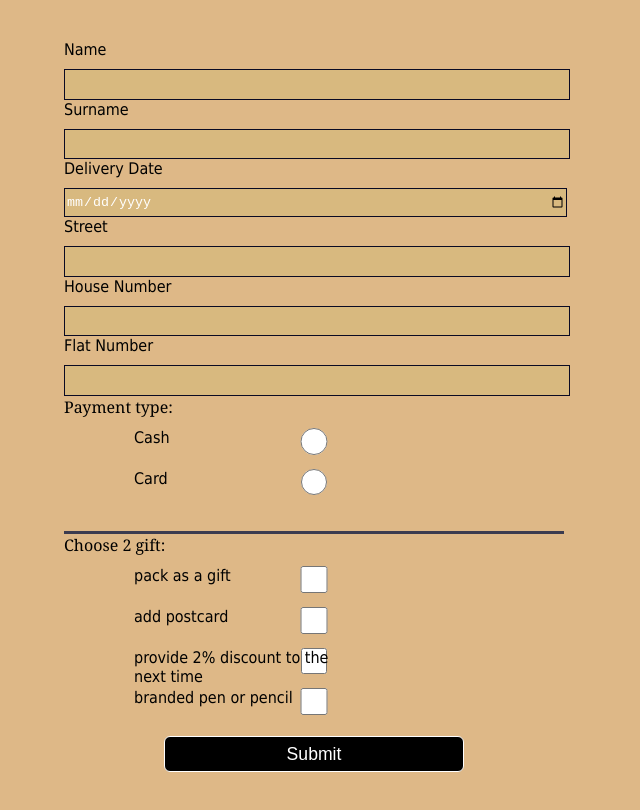
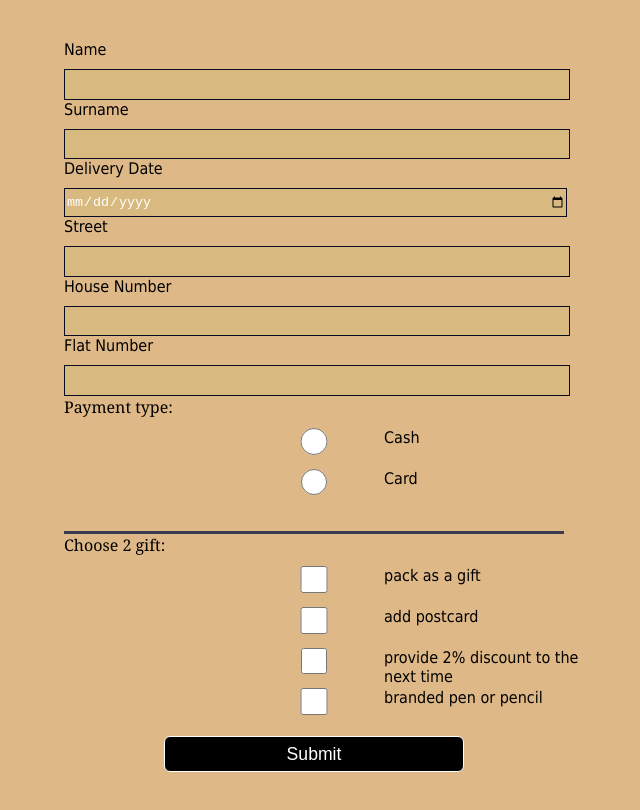
Before and after one commit to YBM3/book-shop, a plain HTML site: page order.html in a window 1280 px wide. Shown: the whole page, without its empty margins (326-966 px from the left). Drawn offline with Linux system fonts and the light colour scheme.

Commit message:
feat: correct errors
left

```diff
--- a/order.css
+++ b/order.css
@@ -142,13 +142,13 @@ article{
    font-weight: 700;
  }
 .pay{
-  left: 460px;
+  left: 710px;
   padding-top: 10px;
   position:absolute;
 }
 .gift-box label {
   position: absolute;
-  left: 460px;
+  left: 710px;
   padding-top: 10px;
   position:absolute;
   width: 200px;
```
